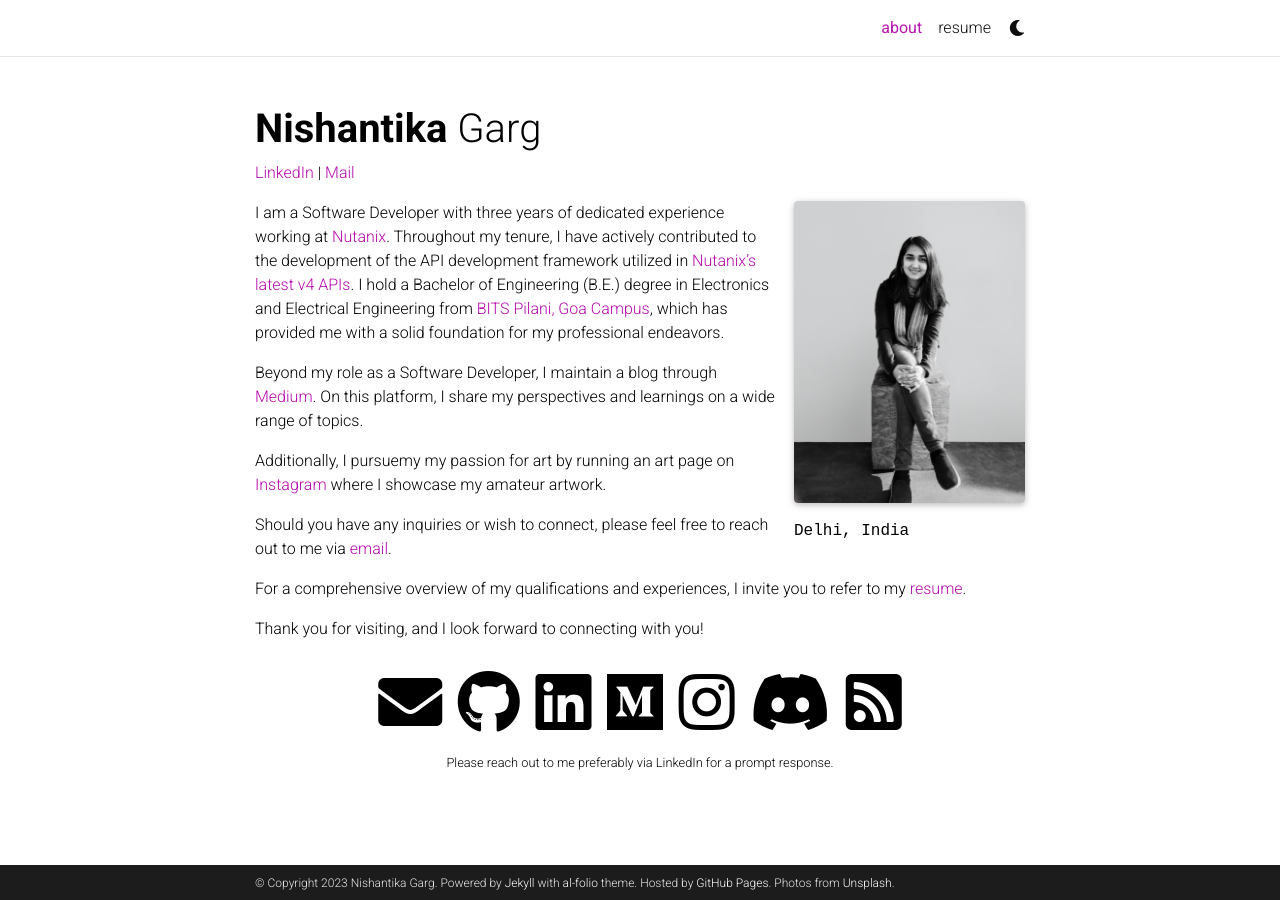
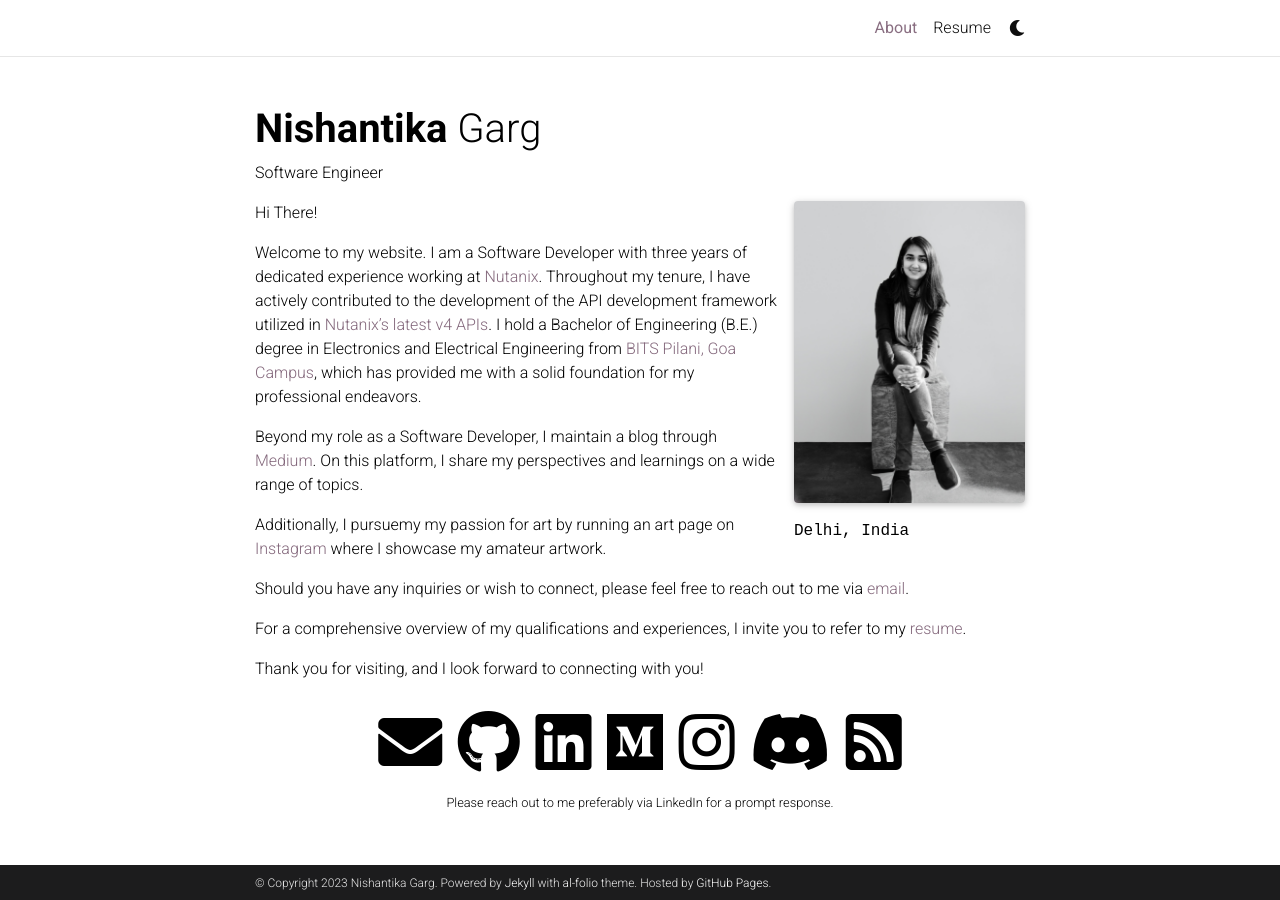
Before and after one commit to nishantika/nishantika.github.io, a Jekyll site: the page built from _pages/about.md, in a window 1280 px wide. Built offline with Jekyll 4.4.1, drawn with Linux system fonts in a browser that asks for light colours; full-size pictures stand in for the smaller copies a plugin makes; comment, search, counter and statistics services are not loaded; a style sheet for code colours, icons or effects is not loaded.

Commit message:
clean up

```diff
--- a/_config.yml
+++ b/_config.yml
@@ -12,7 +12,6 @@
 footer_text: >
   Powered by <a href="https://jekyllrb.com/" target="_blank">Jekyll</a> with <a href="https://github.com/alshedivat/al-folio">al-folio</a> theme.
   Hosted by <a href="https://pages.github.com/" target="_blank">GitHub Pages</a>.
-  Photos from <a href="https://unsplash.com" target="_blank">Unsplash</a>.
 keywords: nishantika, nishantikagarg, nishantika-garg, software-developer  # add your own keywords or leave empty
 
 lang: en # the language of your site (for example: en, fr, cn, ru, etc.)
@@ -29,7 +28,7 @@
 
 # code highlighter theme
 highlight_theme_light: github   # https://github.com/jwarby/jekyll-pygments-themes
-highlight_theme_dark: native    # https://github.com/jwarby/jekyll-pygments-themes
+highlight_theme_dark: zenburn    # https://github.com/jwarby/jekyll-pygments-themes
 
 # repo color theme
 repo_theme_light: default       # https://github.com/anuraghazra/github-readme-stats/blob/master/themes/README.md
@@ -160,7 +159,7 @@
 # you can display them in your blog by adding a link to the RSS feed.
 external_sources:
   - name: medium.com
-    rss_url: https://medium.com/@al-folio/feed
+    rss_url: https://medium.com/@nishantikagarg/feed
 
 # -----------------------------------------------------------------------------
 # Collections
--- a/_pages/about.md
+++ b/_pages/about.md
@@ -1,8 +1,8 @@
 ---
 layout: about
-title: about
+title: About
 permalink: /
-subtitle: <a href='https://www.linkedin.com/in/nishantikagarg/'>LinkedIn</a> | <a href='mailto:nishantikagarg@gmail.com'>Mail</a>
+subtitle: Software Engineer
 
 profile:
   align: right
@@ -16,7 +16,9 @@
 selected_papers: false # includes a list of papers marked as "selected={true}"
 social: true  # includes social icons at the bottom of the page
 ---
+Hi There!
 
+Welcome to my website.
 I am a Software Developer with three years of dedicated experience working at [Nutanix](https://www.nutanix.com/). Throughout my tenure, I have actively contributed to the development of the API development framework utilized in [Nutanix's latest v4 APIs](https://www.nutanix.dev/api-reference-v4/). I hold a Bachelor of Engineering (B.E.) degree in Electronics and Electrical Engineering from [BITS Pilani, Goa Campus](https://www.bits-pilani.ac.in/goa/), which has provided me with a solid foundation for my professional endeavors.
 
 Beyond my role as a Software Developer, I maintain a blog through [Medium](https://medium.com/@nishantikagarg). On this platform, I share my perspectives and learnings on a wide range of topics.
--- a/_sass/_themes.scss
+++ b/_sass/_themes.scss
@@ -7,7 +7,7 @@
   --global-code-bg-color: #{$code-bg-color-light};
   --global-text-color: #{$black-color};
   --global-text-color-light: #{$grey-color};
-  --global-theme-color: #{$purple-color};
+  --global-theme-color: #{$light-purple-color};
   --global-hover-color: #{$purple-color};
   --global-hover-text-color: #{$white-color};
   --global-footer-bg-color: #{$grey-color-dark};
@@ -53,7 +53,7 @@
   --global-text-color: #{$grey-color-light};
   --global-text-color-light: #{$grey-color-light};
   --global-theme-color: #{$cyan-color};
-  --global-hover-color: #{$cyan-color};
+  --global-hover-color: #{$light-cyan-color};
   --global-hover-text-color: #{$white-color};
   --global-footer-bg-color: #{$grey-color-light};
   --global-footer-text-color: #{$grey-color-dark};
--- a/_sass/_variables.scss
+++ b/_sass/_variables.scss
@@ -17,8 +17,8 @@
 $green-color-dark:    #009f06 !default;
 $green-color-light:   #ddffdd !default;
 $green-color-bright:  #11D68B !default;
-$purple-color:        #B509AC !default;
-$light-purple-color:  lighten($purple-color, 25%);
+$purple-color:        #64485C !default;
+$light-purple-color:  #83677B !default;
 $pink-color:          #f92080 !default;
 $pink-color-light:    #ffdddd !default;
 $yellow-color:        #efcc00 !default;
```
Also changed, not shown: _pages/cv.md (+1 -1 lines).
